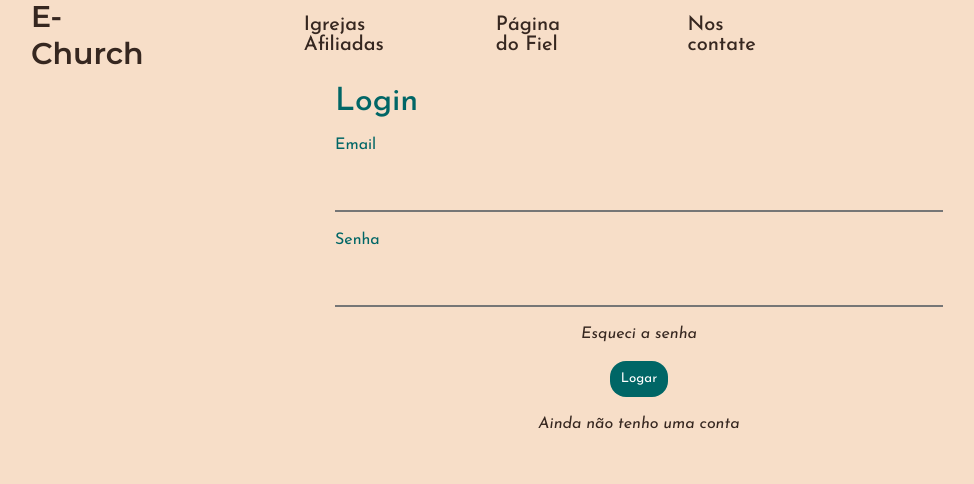
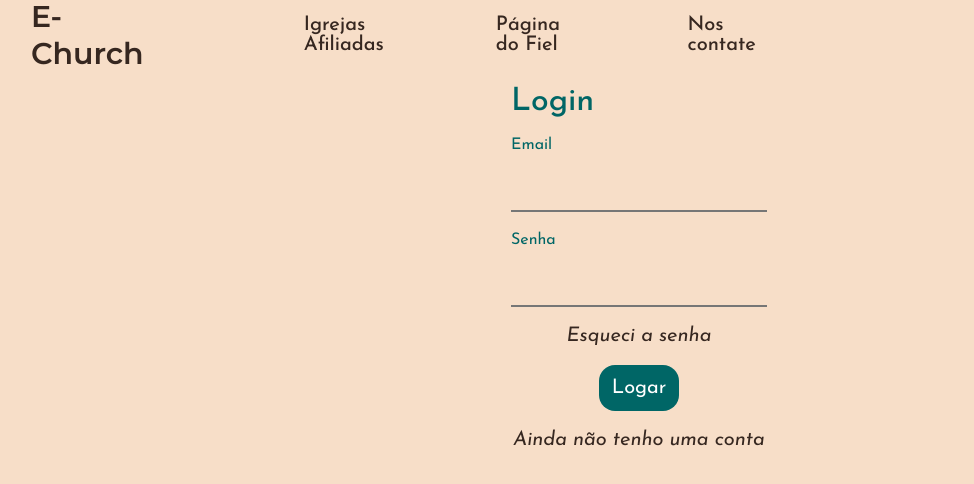
Before and after one commit to ViniGua06/projeto-software-cotemig, a React (Vite) app in the folder frontend/vite-project/: page /signIn in a window 1280 px wide. Shown: the top 484 px of the page, without its empty margins (1-975 px from the left). Built offline with nearby package versions, Linux system fonts and the light colour scheme.

Commit message:
update forms.css

```diff
--- a/frontend/vite-project/src/styles/form.css
+++ b/frontend/vite-project/src/styles/form.css
@@ -98,7 +98,7 @@
 #formLogin {
   display: flex;
   flex-direction: column;
-  margin-inline: 9rem;
+  margin-inline: 20rem;
   height: fit-content;
   align-items: center;
   justify-content: space-around;
@@ -127,7 +127,7 @@
   width: 100%;
   height: 40px;
   padding-top: 1rem;
-  font-size: larger;
+  font-size: 2rem;
 }
 
 #formLogin label {
@@ -141,19 +141,18 @@
   background-color: #006666;
   color: white;
   border: none;
-  padding: 0.7rem;
+  font-size: 1.25rem;
+  padding: 0.8rem;
   border-radius: 1rem;
   cursor: pointer;
 }
 
+#formLogin i {
+  font-size: 1.25rem;
+}
+
 #formLogin input[type="submit"]:hover {
   background-color: chocolate;
-}
-
-.ct-input {
-  display: flex;
-  width: 100%;
-  justify-content: center;
 }
 
 #formLogin i:hover {
```
